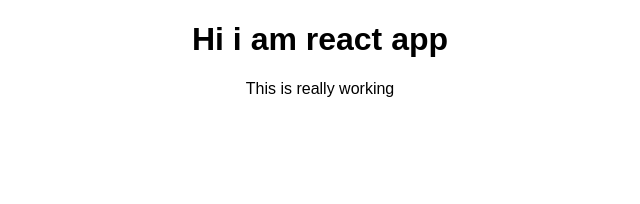
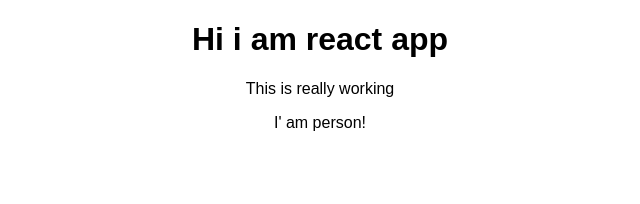
Before and after one commit to Anmolzuck/Learning-React.js, a React (Create React App) app: page / in a window 1280 px wide. Shown: the top 204 px of the page, without its empty margins (320-960 px from the left). Built offline with nearby package versions, Linux system fonts and the light colour scheme.

Commit message:
Added a person folder and created a component using function

```diff
--- a/src/App.js
+++ b/src/App.js
@@ -1,5 +1,6 @@
 import React, { Component } from "react";
 import "./App.css";
+import Person from "./Person/person";
 
 class App extends Component {
   render() {
@@ -7,6 +8,7 @@
       <div className="App">
         <h1>Hi i am react app</h1>
         <p>This is really working</p>
+        <Person />
       </div>
     );
 
--- /dev/null
+++ b/src/Person/person.js
@@ -0,0 +1,8 @@
+import React from "react";
+
+//Creating a component
+const person = () => {
+  return <p>I' am person!</p>;
+};
+
+export default person;
```
Also changed, not shown: src/index.js (+6 -6 lines).
